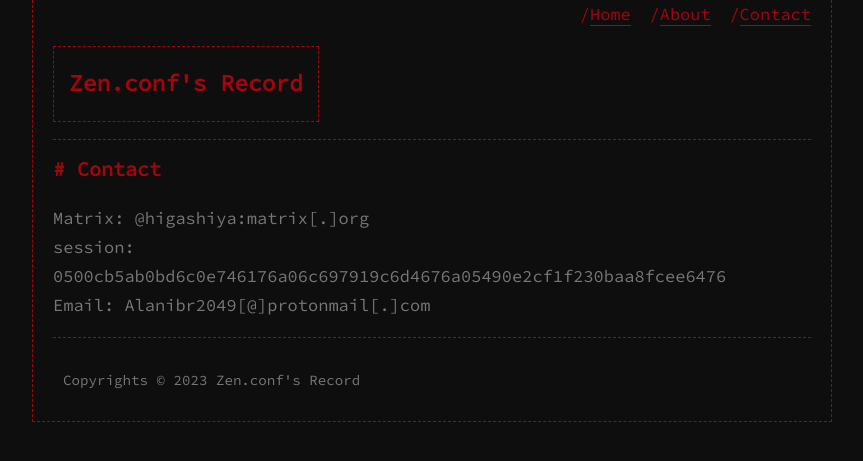
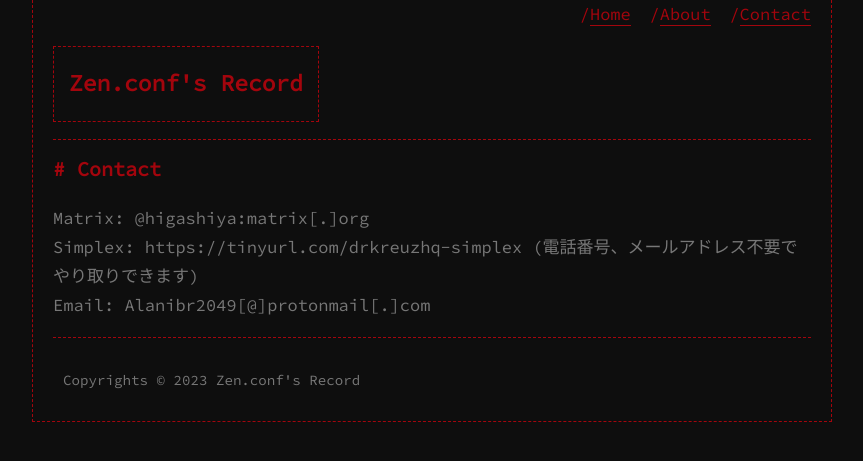
Before and after one commit to Extr3m4R4710/zen-conf-record, a Jekyll site: the page built from contact.md, in a window 1280 px wide. Shown: the top 461 px of the page, without its empty margins (208-1071 px from the left). Built offline with Jekyll 4.4.1, drawn with Linux system fonts in a browser that asks for light colours.

Commit message:
Update contact.md

```diff
--- a/contact.md
+++ b/contact.md
@@ -4,5 +4,5 @@ title: Contact
 ---
 
 Matrix: @higashiya:matrix[.]org <br>
-session: 0500cb5ab0bd6c0e746176a06c697919c6d4676a05490e2cf1f230baa8fcee6476 <br>
+Simplex: https://tinyurl.com/drkreuzhq-simplex (電話番号、メールアドレス不要でやり取りできます)<br>
 Email: Alanibr2049[@]protonmail[.]com <br>
```
